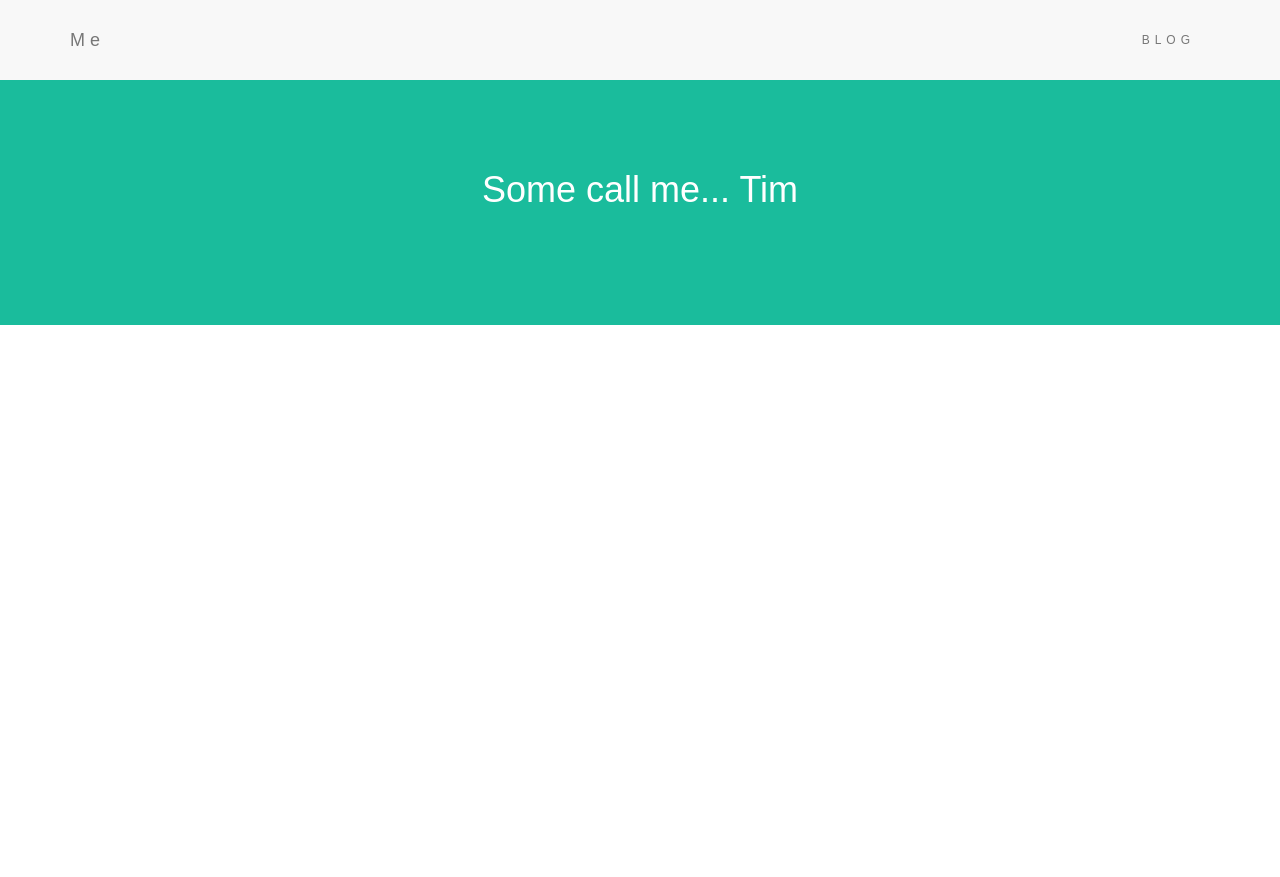
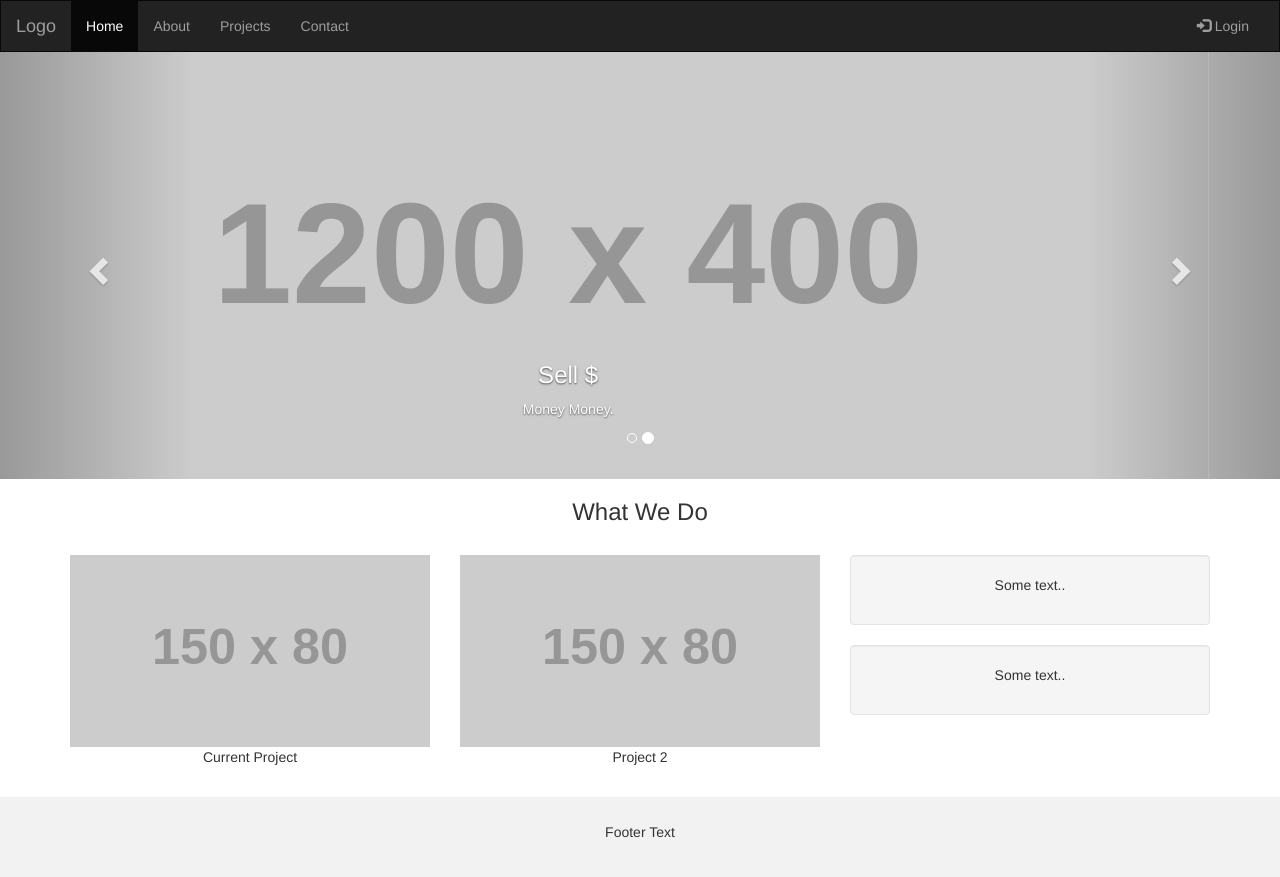
Before and after one commit to t-coulter/t-coulter.github.io, a plain HTML site: page index.html in a window 1280 px wide. Before the commit the page ends 800 px from the top, so only its background shows below. Drawn offline with nearby package versions, Linux system fonts and the light colour scheme; placeholder pictures from the web are drawn by us.

Commit message:
Update index.html

```diff
--- a/index.html
+++ b/index.html
@@ -8,71 +8,120 @@
   <script src="https://ajax.googleapis.com/ajax/libs/jquery/3.1.1/jquery.min.js"></script>
   <script src="https://maxcdn.bootstrapcdn.com/bootstrap/3.3.7/js/bootstrap.min.js"></script>
     <style>
-  body {
-      font: 20px Montserrat, sans-serif;
-      line-height: 1.8;
-      color: #f5f6f7;
+    /* Remove the navbar's default margin-bottom and rounded borders */
+    .navbar {
+      margin-bottom: 0;
+      border-radius: 0;
     }
-  p {font-size: 16px;}
-  .margin {margin-bottom: 45px;}
-  .bg-1 {
-      background-color: #1abc9c; /* Green */
-      color: #ffffff;
+
+    /* Add a gray background color and some padding to the footer */
+    footer {
+      background-color: #f2f2f2;
+      padding: 25px;
     }
-  .bg-2 {
-      background-color: #474e5d; /* Dark Blue */
-      color: #ffffff;
+
+  .carousel-inner img {
+      width: 100%; /* Set width to 100% */
+      margin: auto;
+      min-height:200px;
   }
-  .bg-3 {
-      background-color: #ffffff; /* White */
-      color: #555555;
+
+  /* Hide the carousel text when the screen is less than 600 pixels wide */
+  @media (max-width: 600px) {
+    .carousel-caption {
+      display: none;
     }
-  .bg-4 {
-      background-color: #2f2f2f; /* Black Gray */
-      color: #fff;
-  }
-  .container-fluid {
-      padding-top: 70px;
-      padding-bottom: 70px;
-  }
-  .navbar {
-      padding-top: 15px;
-      padding-bottom: 15px;
-      border: 0;
-      border-radius: 0;
-      margin-bottom: 0;
-      font-size: 12px;
-      letter-spacing: 5px;
-  }
-  .navbar-nav  li a:hover {
-      color: #1abc9c !important;
   }
   </style>
 </head>
+<body>
 
-<body>
-<!-- Navbar -->
-<nav class="navbar navbar-default">
-  <div class="container">
+<nav class="navbar navbar-inverse">
+  <div class="container-fluid">
     <div class="navbar-header">
       <button type="button" class="navbar-toggle" data-toggle="collapse" data-target="#myNavbar">
         <span class="icon-bar"></span>
         <span class="icon-bar"></span>
         <span class="icon-bar"></span>
       </button>
-      <a class="navbar-brand" href="#">Me</a>
+      <a class="navbar-brand" href="#">Logo</a>
     </div>
     <div class="collapse navbar-collapse" id="myNavbar">
+      <ul class="nav navbar-nav">
+        <li class="active"><a href="#">Home</a></li>
+        <li><a href="#">About</a></li>
+        <li><a href="#">Projects</a></li>
+        <li><a href="#">Contact</a></li>
+      </ul>
       <ul class="nav navbar-nav navbar-right">
-        <li><a href="#">BLOG</a></li>
+        <li><a href="#"><span class="glyphicon glyphicon-log-in"></span> Login</a></li>
       </ul>
     </div>
   </div>
 </nav>
-  <div class="container-fluid bg-1 text-center">
-    <h1 class="margin">Some call me... Tim</h1>
+
+<div id="myCarousel" class="carousel slide" data-ride="carousel">
+    <!-- Indicators -->
+    <ol class="carousel-indicators">
+      <li data-target="#myCarousel" data-slide-to="0" class="active"></li>
+      <li data-target="#myCarousel" data-slide-to="1"></li>
+    </ol>
+
+    <!-- Wrapper for slides -->
+    <div class="carousel-inner" role="listbox">
+      <div class="item active">
+        <img src="https://placehold.it/1200x400?text=IMAGE" alt="Image">
+        <div class="carousel-caption">
+          <h3>Sell $</h3>
+          <p>Money Money.</p>
+        </div>
       </div>
 
+      <div class="item">
+        <img src="https://placehold.it/1200x400?text=Another Image Maybe" alt="Image">
+        <div class="carousel-caption">
+          <h3>More Sell $</h3>
+          <p>Lorem ipsum...</p>
+        </div>
+      </div>
+    </div>
+
+    <!-- Left and right controls -->
+    <a class="left carousel-control" href="#myCarousel" role="button" data-slide="prev">
+      <span class="glyphicon glyphicon-chevron-left" aria-hidden="true"></span>
+      <span class="sr-only">Previous</span>
+    </a>
+    <a class="right carousel-control" href="#myCarousel" role="button" data-slide="next">
+      <span class="glyphicon glyphicon-chevron-right" aria-hidden="true"></span>
+      <span class="sr-only">Next</span>
+    </a>
+</div>
+
+<div class="container text-center">
+  <h3>What We Do</h3><br>
+  <div class="row">
+    <div class="col-sm-4">
+      <img src="https://placehold.it/150x80?text=IMAGE" class="img-responsive" style="width:100%" alt="Image">
+      <p>Current Project</p>
+    </div>
+    <div class="col-sm-4">
+      <img src="https://placehold.it/150x80?text=IMAGE" class="img-responsive" style="width:100%" alt="Image">
+      <p>Project 2</p>
+    </div>
+    <div class="col-sm-4">
+      <div class="well">
+       <p>Some text..</p>
+      </div>
+      <div class="well">
+       <p>Some text..</p>
+      </div>
+    </div>
+  </div>
+</div><br>
+
+<footer class="container-fluid text-center">
+  <p>Footer Text</p>
+</footer>
+
 </body>
-
 </html>
```
Lines whose indentation alone changed are shown as unchanged.
